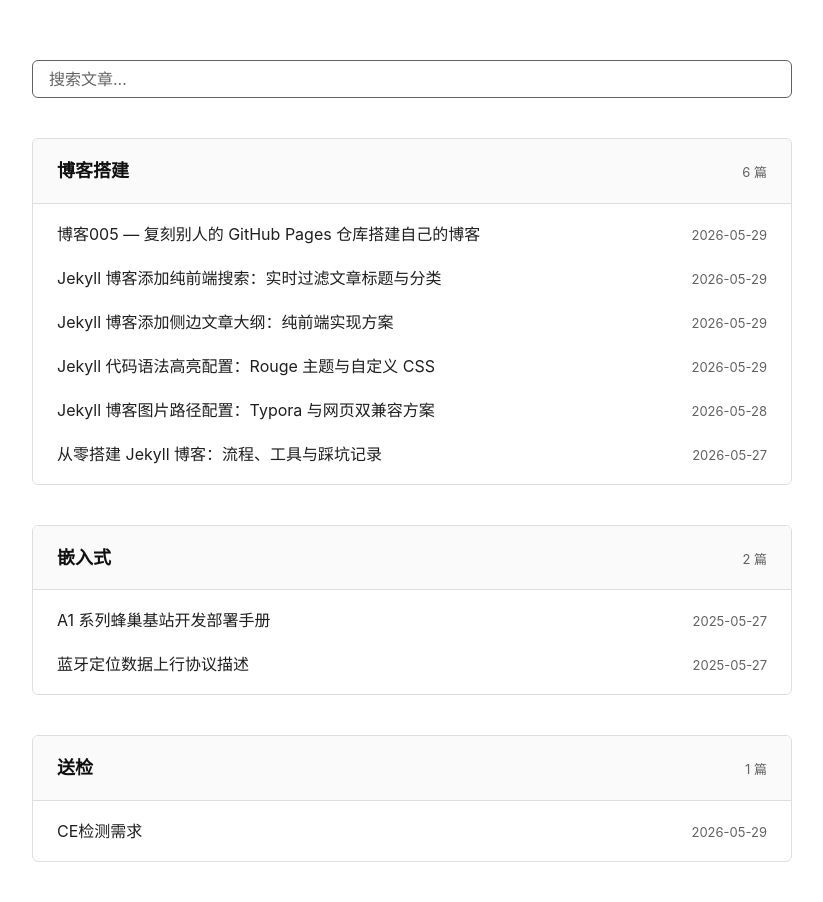
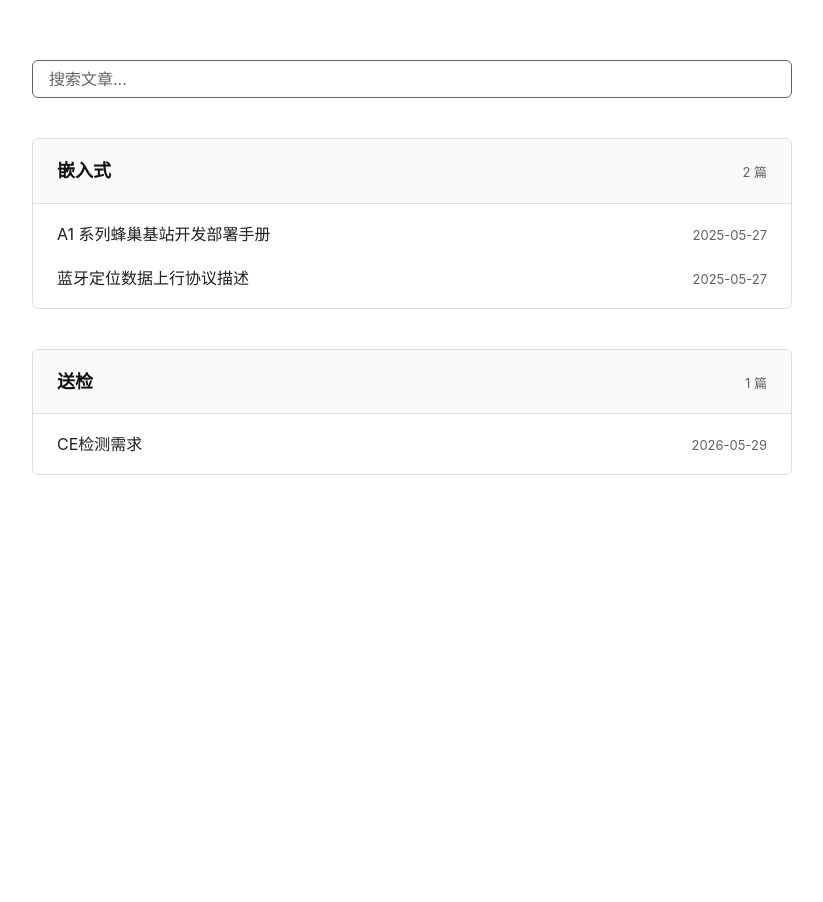
Before and after one commit to WuJaw/WuJaw.github.io, a Jekyll site: the page built from index.html, in a window 1280 px wide. Shown: the whole page, without its empty margins (228-1051 px from the left). Built offline with Jekyll 4.4.1, drawn with Linux system fonts in a browser that asks for light colours.

Commit message:
隐藏博客搭建的文章

```diff
--- a/_config.yml
+++ b/_config.yml
@@ -12,6 +12,17 @@ kramdown:
 # 文章 URL 格式：/posts/文章标题/
 permalink: /posts/:title/
 
+# 功能开关 — 设为 false 即隐藏对应模块
+features:
+  search:        true   # 首页搜索框
+  site_nav:      true   # 左侧站点目录（分类+文章列表）
+  toc:           true   # 右侧文章大纲（TOC）
+  copy_button:   true   # 代码块复制按钮
+
+# 隐藏分类 — 列在此处的分类不会出现在首页和左侧目录中
+hidden_categories:
+  - 博客搭建
+
 # 排除不需要编译的文件
 exclude:
   - README.md
--- a/_layouts/default.html
+++ b/_layouts/default.html
@@ -530,6 +530,7 @@
 </head>
 <body>
 
+{% if site.features.site_nav %}
 {% unless page.url == "/" or page.url == "/index.html" %}
 <nav class="site-nav" aria-label="站点目录">
   <div class="toc-title">目录</div>
@@ -537,16 +538,19 @@
     {% assign sorted_cats = site.categories | sort %}
     {% for category in sorted_cats %}
       {% assign cat_name = category[0] %}
+      {% unless site.hidden_categories contains cat_name %}
       {% assign cat_posts = category[1] | sort: "date" | reverse %}
     <li class="toc-h2"><a href="javascript:void(0)">{{ cat_name }}</a></li>
       {% for post in cat_posts %}
     <li class="toc-h3"><a href="{{ post.url | prepend: site.baseurl }}"{% if page.url == post.url %} class="active"{% endif %}>{{ post.title }}</a></li>
       {% endfor %}
+      {% endunless %}
     {% endfor %}
     <li class="toc-home"><a href="{{ site.baseurl }}/">← 回到首页</a></li>
   </ul>
 </nav>
 {% endunless %}
+{% endif %}
 
 {{ content }}
 
--- a/_layouts/post.html
+++ b/_layouts/post.html
@@ -10,8 +10,10 @@ layout: default
   {{ content }}
 </div>
 
+{% if site.features.toc %}
 <!-- 右侧大纲 TOC -->
 <nav class="toc-panel" id="toc-panel" aria-label="文章大纲"></nav>
+{% endif %}
 
 <script>
 (function () {
@@ -74,6 +76,7 @@ layout: default
 })();
 </script>
 
+{% if site.features.copy_button %}
 <script>
 /* ========== 代码块复制按钮 ========== */
 (function () {
@@ -100,3 +103,4 @@ layout: default
   });
 })();
 </script>
+{% endif %}
--- a/index.html
+++ b/index.html
@@ -2,14 +2,17 @@
 layout: default
 title: 文章
 ---
+{% if site.features.search %}
 <div class="search-box">
   <input type="text" class="search-input" id="search" placeholder="搜索文章..." autofocus>
 </div>
+{% endif %}
 
 <div class="category-index">
   {% assign sorted_cats = site.categories | sort %}
   {% for category in sorted_cats %}
     {% assign cat_name = category[0] %}
+    {% unless site.hidden_categories contains cat_name %}
     {% assign cat_posts = category[1] | sort: "date" | reverse %}
   <div class="cat-card" data-category="{{ cat_name | escape }}">
     <div class="cat-card-header">
@@ -25,6 +28,7 @@ title: 文章
       {% endfor %}
     </ul>
   </div>
+    {% endunless %}
   {% endfor %}
 </div>
 
```
Also changed, not shown: .workbuddy/memory/2026-06-02.md (added).
